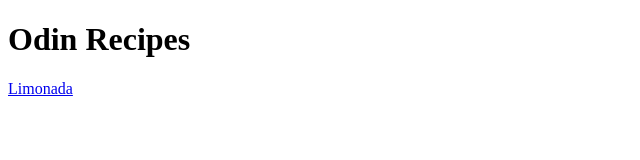
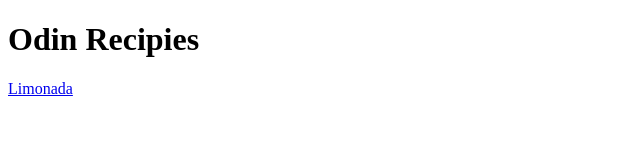
Before and after one commit to luliluu/odin-recipes, a plain HTML site: page index.html in a window 1280 px wide. Shown: the full height of the page, 0-640 px from the left. Drawn offline with Linux system fonts and the light colour scheme.

Commit message:
Canvi de proba del commit

```diff
--- a/index.html
+++ b/index.html
@@ -7,7 +7,7 @@
   </head>
 
   <body>
-    <h1>Odin Recipes</h1>
+    <h1>Odin Recipies</h1>
 
     <a href="recipes/limonada.html">Limonada</a>
   </body>
```
